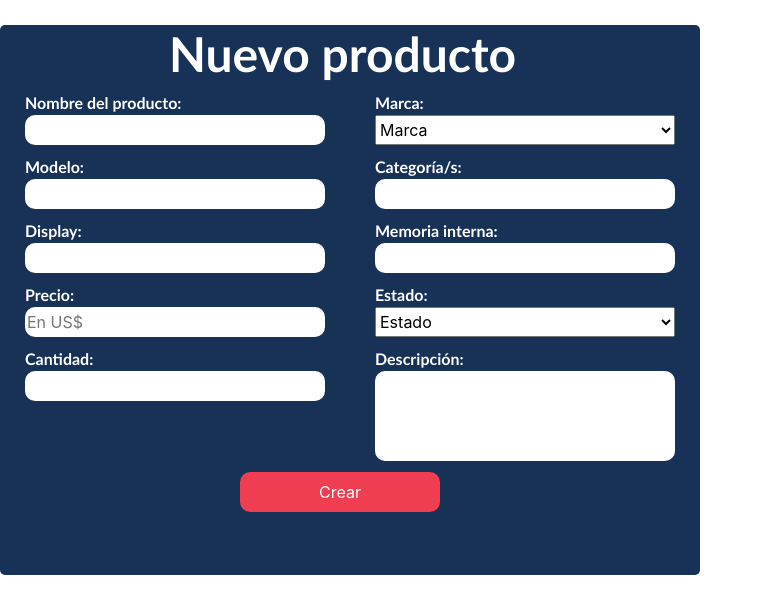
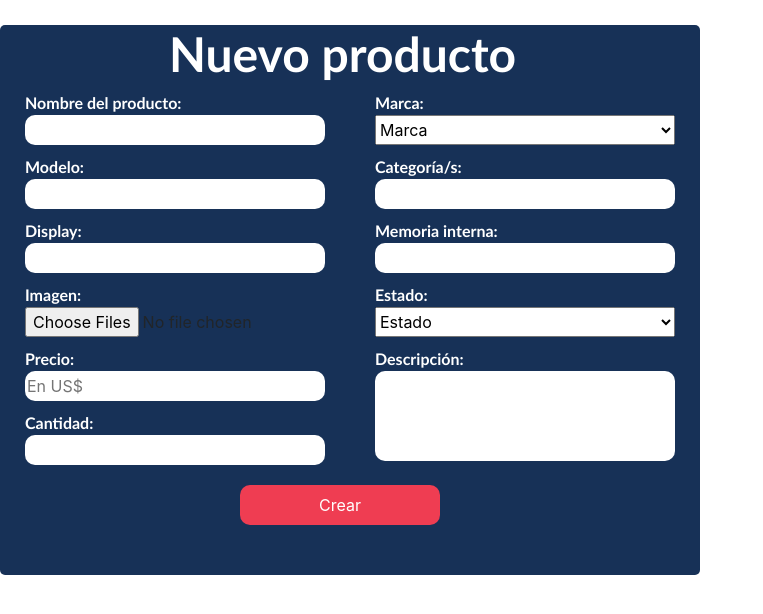
Before and after one commit to jand9402/marketplace-FRONT, a React (Create React App) app: page /createProductPrueba in a window 1280 px wide. Shown: the top 614 px of the page, without its empty margins (0-763 px from the left). Built offline with nearby package versions, Linux system fonts and the light colour scheme.

Commit message:
sigue sin funcionar la imagen

```diff
--- a/src/comoponents/Admin/detailProductAdmin/detailProductAdmin.js
+++ b/src/comoponents/Admin/detailProductAdmin/detailProductAdmin.js
@@ -12,7 +12,7 @@ import EditProduct from "../../ProductForm/editProduct";
 export default function DetailProductAdmin () {
 const dispatch = useDispatch();
 const detail = useSelector (state => state.detail)
-// console.log (detail)
+// console.log (detail.image)
 const [stateModalPut, setStateModalPut] = useState (false)
 
 function handleClickModal (e) {
@@ -34,7 +34,7 @@ useEffect (() => {
             <NavBarDetailAdmin/>
             <div key={id} className='contenedorDetailAdmin'>
                 <div className="boxDetaiQuePuedoModificar">
-                    <img  className="imageDetailAdmin" src={detail.image} alt="imageDetailAdmin"/>
+                    <img  className="imageDetailAdmin" src={detail.image ? detail.image[0] : "https://www.google.com/url?sa=i&url=https%3A%2F%2Fwww.clarin.com%2Ftecnologia%2Fbanco-nacion-relanza-venta-celulares-modelos-descuento-18-cuotas-interes_0_QmAUsjhAU.html&psig=AOvVaw1sQbEUoycHdCfckA6AJk7V&ust=1653956093926000&source=images&cd=vfe&ved=0CAwQjRxqFwoTCLiOtd34hfgCFQAAAAAdAAAAABAH" } alt="imageDetailAdmin"/>
                     <div className="boxNBMCDCO">
                         <div className="detailProductName">Detalle del producto</div>
                         <button
@@ -63,7 +63,7 @@ useEffect (() => {
                         </div>
                         <div className="cajasDetailAdmin">
                             <div className="namesAllDetailAdmin">DISPLAY:</div>
-                            {/* <div className="descriptionDetailAdmin">{detail.screenSize.$numberDecimal}" </div> */}
+                            <div className="descriptionDetailAdmin">{detail.screenSize ? detail.screenSize.$numberDecimal : "No se encuentra display"}" </div>
                         </div>
                         <div className="cajasDetailAdmin">
                             <div className="namesAllDetailAdmin">MEMORIA INTERNA:</div>
--- a/src/comoponents/NavBar/MiSesion.js
+++ b/src/comoponents/NavBar/MiSesion.js
@@ -1,5 +1,6 @@
 import React, { useState } from "react";
 import { useSelector } from "react-redux";
+import { useHistory } from "react-router-dom";
 import { Link } from "react-router-dom";
 import './NavBarAll.css'
 
@@ -7,6 +8,7 @@ import './NavBarAll.css'
 
 const token = useSelector(state => state.token)
 const userData = useSelector(state => state.userData)
+const  history = useHistory()
 
 console.log (userData)
 let data = JSON.parse(userData)
@@ -17,7 +19,6 @@ function handleLogOut (){
     localStorage.removeItem("userData", userData)
     localStorage.removeItem("itemCar")
     localStorage.removeItem("order")
-
 }
     return(
         <div className='ordenLoginRegister'>
--- a/src/comoponents/ProductForm/createProduct.js
+++ b/src/comoponents/ProductForm/createProduct.js
@@ -71,21 +71,21 @@ export default function CreateProduct () {
 
       let dispatch = useDispatch()
       // const { errors, handleChange } = useValidateCreateProd()
-      const [file, setFile] = useState('')
+      const [file, setFile] = useState([])
       console.log(file)
       const [categorias, setCategorias] = useState([])
 
       // const [createProduct] = postProduct()
 
 
-      const handleFile = (e) => {
-        setFile(e.target.files[0])
-        setInput({
-          ...input,
-          [e.target.name]: file
-        })
+      // const handleFile = (e) => {
+      //   setFile(e.target.files)
+      //   setInput({
+      //     ...input,
+      //     [e.target.name]: file
+      //   })
 
-      }
+      // }
       const [errors, setErrors ] = useState({})
 
       const [input, setInput] = useState({
@@ -97,7 +97,7 @@ export default function CreateProduct () {
         screenSize: '',
         condition: '',
         internalMemory: '',
-        // image: [],
+        image: [],
         description: '',
         categories: []
       })
@@ -112,6 +112,10 @@ export default function CreateProduct () {
           [e.target.categories]: [e.target.value.split(",")]
         }
          )
+        //  setFile ({
+        //   ...input,
+        //   [e.target.image]: [e.target.value]
+        //  })
         setErrors(validate( {
           ...input,
           [e.target.name]: e.target.value
@@ -126,7 +130,7 @@ export default function CreateProduct () {
       // }else
        if(
           input.name === '' &&
-          // input.image === '' &&
+          input.image === '' &&
           input.brand === '' &&
           input.description === '' &&
           input.price === '' &&
@@ -227,13 +231,19 @@ export default function CreateProduct () {
                              <p className='errosCreateLarge'>{errors.screenSize}</p>
                              )}
                            </div>
-                           {/* <div className='productDiv'>
+                           <div className='productDiv'>
                              <label className="titlesNNO" htmlFor=''><b>Imagen:</b></label>
-                             <input  type='file' multiple name="image" onChange={handleFile} />
+                             <input
+                             type='file'
+                             multiple
+                             name="image"
+                             value={input.image}
+                            //  onChange={handleFile}
+                             />
                              {errors.image && (
                              <p className='errosCreateLarge'>{errors.image}</p>
                              )}
-                         </div> */}
+                         </div>
                  <div className='productDiv'>
                      <label className='titlesNNO'>Precio:</label>
                      <input
```
